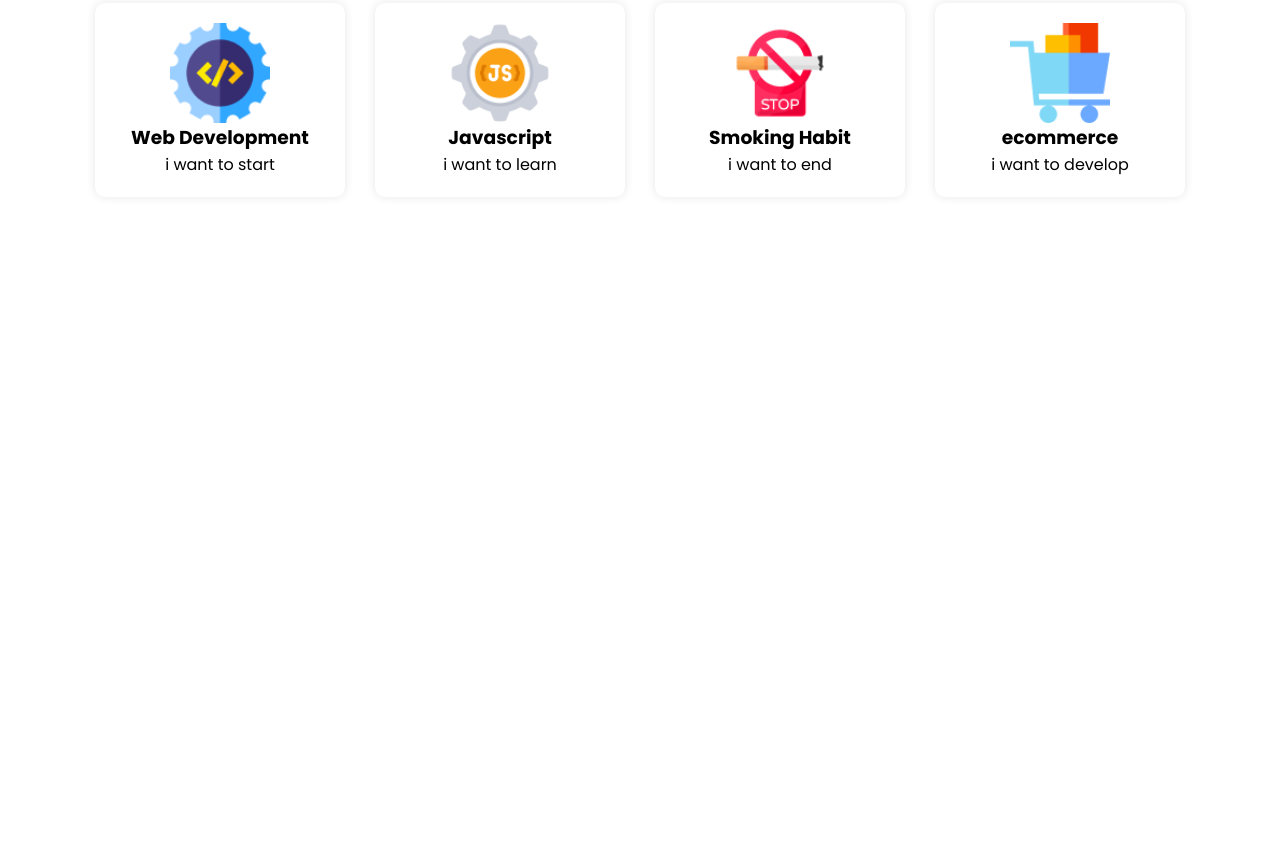
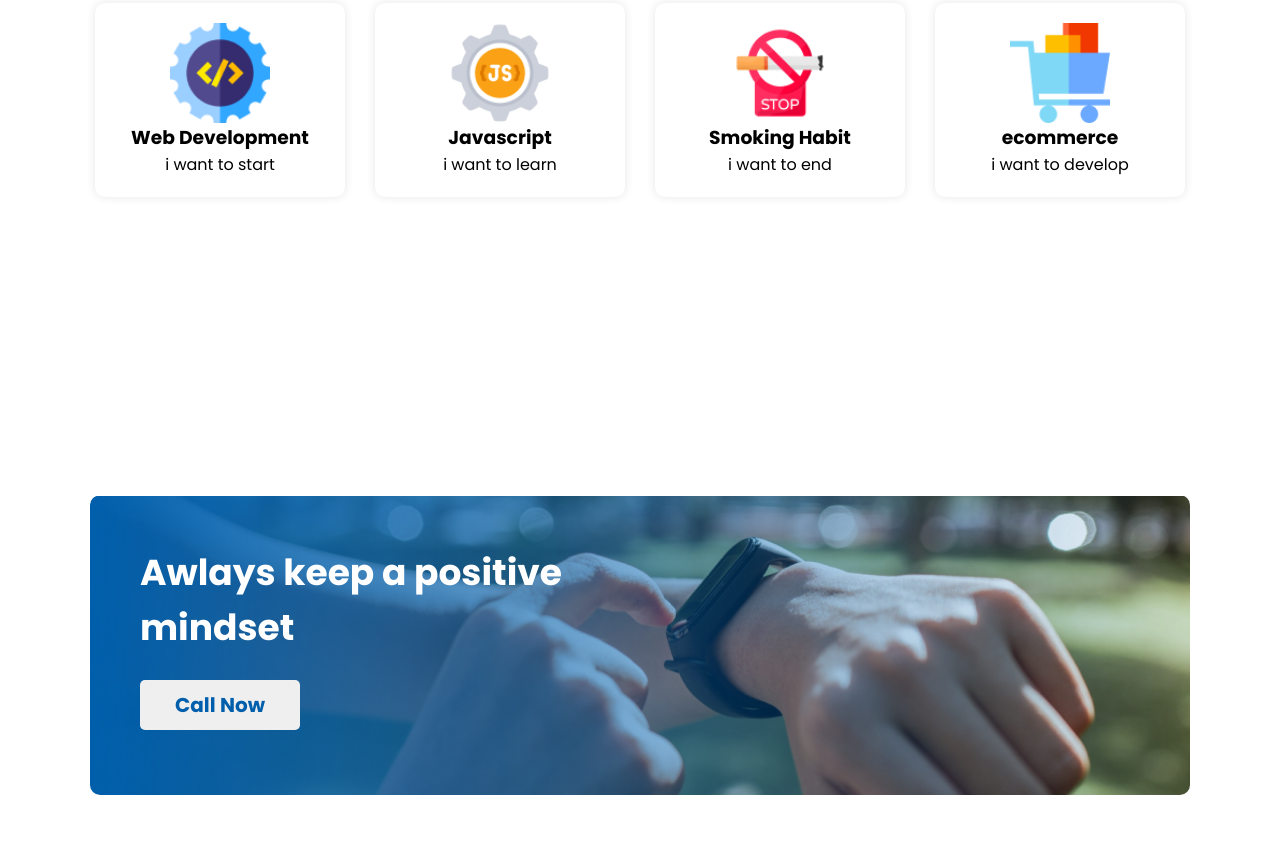
Before and after one commit to TajwarSaiyeed/new-year-new-me, a plain HTML site: page index.html in a window 1280 px wide. Shown: the part 1986-2831 px from the top of the page. Before the commit the page ends 2431 px from the top, so only its background shows below. Drawn offline with Linux system fonts and the light colour scheme.

Commit message:
new section complete

```diff
--- a/index.html
+++ b/index.html
@@ -20,7 +20,7 @@
                 in
                 some <br> form,
                 by injected humour, or randomised words</p>
-            <button>Contact Us</button>
+            <button class="mybtn">Contact Us</button>
         </div>
     </header>
 
@@ -71,6 +71,15 @@
         </div>
     </section>
 
+    <!-- new section -->
+
+    <div class="blur_section">
+        <div class="new_section">
+            <h2>Awlays keep a positive <br> mindset</h2>
+            <br>
+            <button class="mybtn">Call Now</button>
+        </div>
+    </div>
 
 </body>
 
--- a/style.css
+++ b/style.css
@@ -47,7 +47,7 @@ header {
   color: #fff;
 }
 
-.header-content button {
+.mybtn {
     color: #005FAC;
     width: 160px;
     height: 50px;
@@ -144,3 +144,25 @@ header {
     width: 100px;
     height: 100px;
 }
+
+.blur_section {
+    display: flex;
+    justify-content: center;
+    align-items: center;
+    height: 400px;
+}
+
+.new_section {
+    width: 1100px;
+    height: 300px;
+    background: #16D887;
+    border-radius: 10px;
+    padding: 50px;
+    color: #fff;
+    background: url("./images/gradient1.png"), url("./images/watch.png");
+    background-size: cover;
+}
+
+.new_section h2{
+    font-size: 36px;
+}
```
